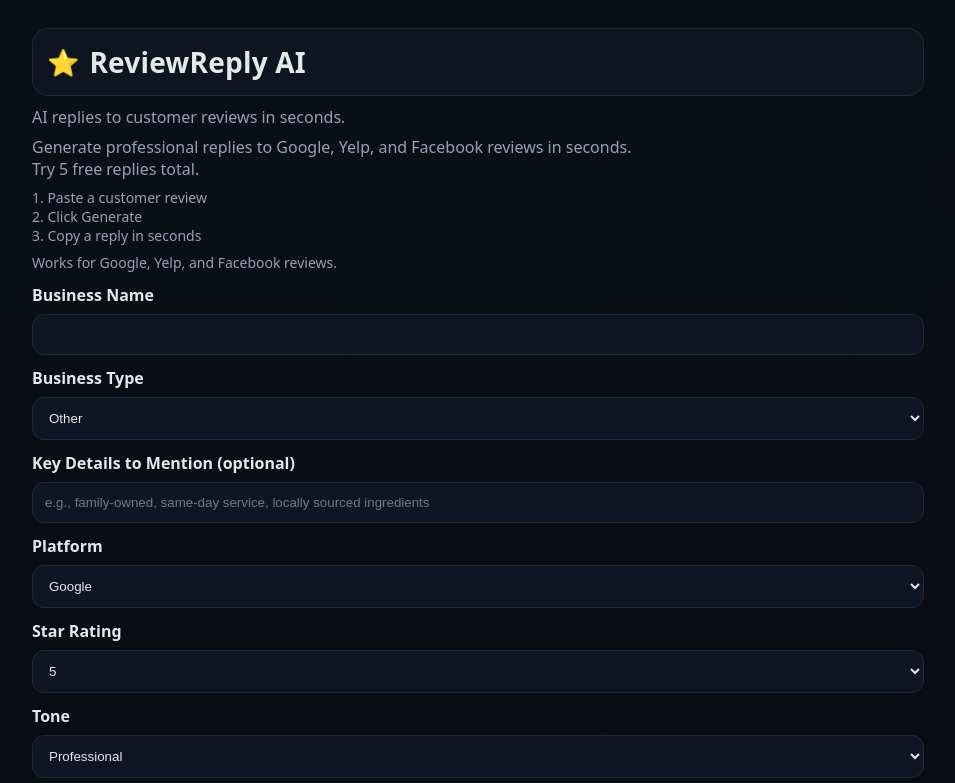
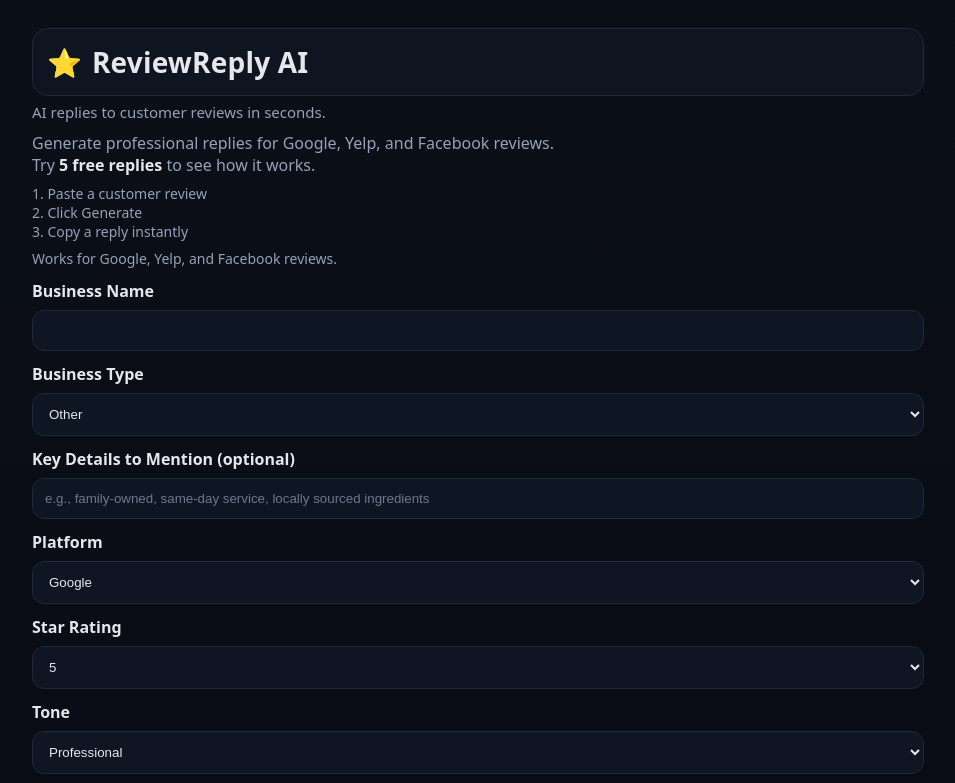
Before and after one commit to evangelistaf71498/review-assistant, a website: page public/index.html in a window 1280 px wide. Shown: the top 783 px of the page, without its empty margins (162-1117 px from the left). Drawn offline with Linux system fonts and the light colour scheme.

Commit message:
Improved branding and landing page copy

```diff
--- a/public/index.html
+++ b/public/index.html
@@ -6,24 +6,25 @@
 </head>
 
 <body>
-  <div style="display:flex; align-items:center; gap:10px; margin-bottom:10px;">
-    <span style="font-size:26px;">⭐</span>
+
+  <div style="display:flex; align-items:center; gap:10px; margin-bottom:6px;">
+    <span style="font-size:28px;">⭐</span>
     <h1 style="margin:0;">ReviewReply AI</h1>
   </div>
 
-  <p style="color:#94a3b8; margin-top:0;">
-  AI replies to customer reviews in seconds.
+  <p style="color:#94a3b8; margin-top:0; font-size:15px;">
+    AI replies to customer reviews in seconds.
   </p>
 
-  <p style="margin-top:8px; color:#94a3b8;">
-    Generate professional replies to Google, Yelp, and Facebook reviews in seconds.<br>
-    Try 5 free replies total.
+  <p style="margin-top:10px; color:#94a3b8;">
+    Generate professional replies for Google, Yelp, and Facebook reviews.<br>
+    Try <strong>5 free replies</strong> to see how it works.
   </p>
 
   <p style="color:#94a3b8; font-size:14px; margin-top:8px;">
     1. Paste a customer review<br>
     2. Click Generate<br>
-    3. Copy a reply in seconds
+    3. Copy a reply instantly
   </p>
 
   <p style="color:#94a3b8; font-size:14px; margin-top:8px;">
```
